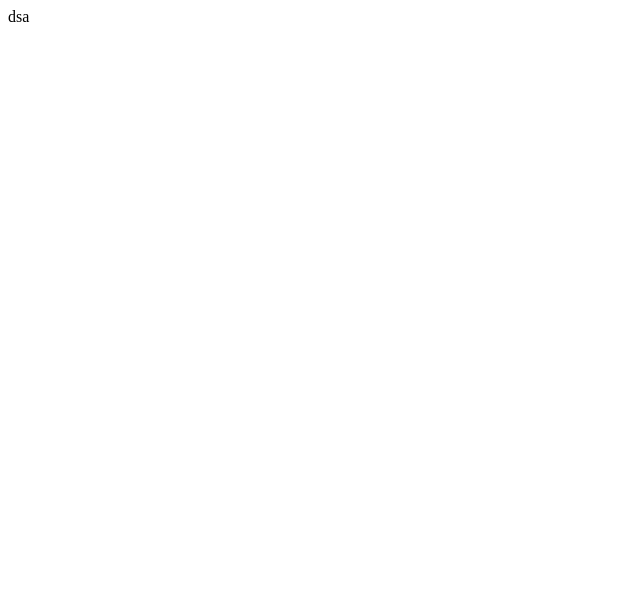
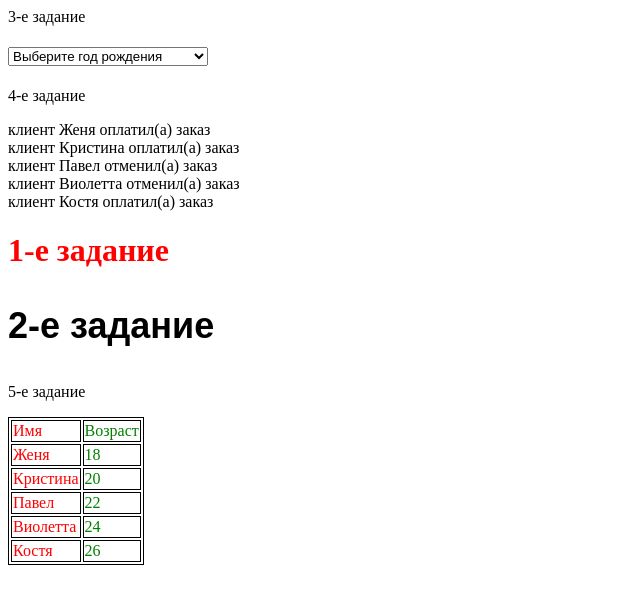
Before and after one commit to Resgul/myfreedom_lessons, a plain HTML site: page 4_homewok/index.html in a window 1280 px wide. Shown: the whole page, without its empty margins (0-640 px from the left). Drawn offline with Linux system fonts and the light colour scheme.

Commit message:
Add files via upload

```diff
--- a/4_homewok/index.html
+++ b/4_homewok/index.html
@@ -1 +1,13 @@
-dsa
+<html>
+  <script defer src="script.js"></script>
+<body>
+  <p>3-е задание</p>
+  <form>
+    <select style="width: 200px; margin: 5px 0;" name="birthYear">
+      <option hidden selected value="none">Выберите год рождения</option>
+    </select>
+  </form>
+  <p>4-е задание</p>
+  <ul class="my-list" style="list-style: none; padding: 0;"></ul>
+</body>
+</html>
--- /dev/null
+++ b/4_homewok/script.js
@@ -0,0 +1,99 @@
+/*1-е задание: написать функцию, которая принимает на вход 3 параметра:
+название тега, название цвета, содержимое. Функция должна сформировать необходимый тег,
+добавить необходимый стиль с цветом и внести содержимое.
+Попробовать попользоваться такой функцией в коде программы
+(не отправлять созданную разметку на страницу)*/
+function addElement(tagName, contentColor, tagContent) {
+    let newTag = document.createElement(tagName);
+    newTag.style.color = contentColor;
+    newTag.textContent = tagContent;
+    document.body.append(newTag);
+}
+addElement('h1', 'red', '1-е задание');
+
+/*2-е задание: создать с помощью js абзац (тег p). Добавить в него контент.
+Добавить к нему стили: размер 36px, жирный шрифт.
+Добавить абзац с текстом на страницу.*/
+let newParagraph = document.createElement('p');
+newParagraph.style.font = 'bold 36px arial';
+newParagraph.textContent = '2-е задание';
+document.body.append(newParagraph);
+
+/*3-е задание: вставить в страницу (в html документ) тег <select>.
+С помощью js добавить в этот select опции (option) под годы от 1960 по 2020.*/
+let currientSelect = document.querySelector('select');
+for (let i = 1960; i <= 2020; i++) {
+    // let newOption = document.createElement('option');
+    // newOption.textContent = i + ' год';
+    // newOption.setAttribute('value', i)
+    // currientSelect.appendChild(newOption);
+    // потом случайно нашел готовую конструкцию для создания опшенов, очень удобно ;D
+    let option = new Option(i + ' год', i)
+    currientSelect.appendChild(option);
+}
+
+/*4-е задание: вставить в страницу (в html документ) ul.
+Предусмотреть в коде следующий массив
+[
+{name: "Женя", order: true},
+{name: "Кристина", order: true},
+{name: "Павел", order: false},
+{name: "Виолетта", order: false},
+{name: "Костя", order: true}
+];
+
+Перебирать массив, для каждой ячейки массива создать li, наполнить li текстом:
+- Клиент Женя оплатил заказ
+- Клиент Павел отменил заказ
+... остальные li с контентом
+
+Маска получается такой:"Клиент ИМЯ СТАТУС заказ", где имя - свойство объекта
+(а объект тут это итая ячейка массива),
+статус зависит от от свойства order, если true, то оплатил, если false, то отменил*/
+let ul = document.querySelector('.my-list');
+let clients = [
+    {name: "Женя", order: true},
+    {name: "Кристина", order: true},
+    {name: "Павел", order: false},
+    {name: "Виолетта", order: false},
+    {name: "Костя", order: true}
+];
+for (let i = 0; i < clients.length; i++) {
+    let li = document.createElement('li');
+    let orderStatus = (clients[i].order) ? 'оплатил(а) заказ' : 'отменил(а) заказ';
+    li.textContent = `клиент ${clients[i].name} ${orderStatus}`;
+    ul.appendChild(li);
+}
+
+/*5-е задание: (можно подсмотреть решение в конспекте)
+Создать массив объектов с полями name, age. Создать html таблицу с двумя колонками,
+заполненную этими объектами. Name должно быть красного цвета, age - зеленого*/
+let p = document.createElement('p');
+p.textContent = '5-е задание';
+document.body.append(p);
+
+let table = document.createElement('table');
+let people = [
+    {name: "Имя", age: "Возраст"},
+    {name: "Женя", age: 18},
+    {name: "Кристина", age: 20},
+    {name: "Павел", age: 22},
+    {name: "Виолетта", age: 24},
+    {name: "Костя", age: 26}
+];
+table.style.border = '1px solid black'
+document.body.append(table);
+for (let i = 0; i < people.length; i++) {
+    let tr = document.createElement('tr');
+    table.append(tr);
+    let tdName = document.createElement('td');
+    tdName.style.color = 'red';
+    tdName.style.border = '1px solid black'
+    tdName.textContent = people[i].name;
+    tr.append(tdName);
+    let tdAge = document.createElement('td');
+    tdAge.style.border = '1px solid black'
+    tdAge.style.color = 'green';
+    tdAge.textContent = people[i].age;
+    tr.append(tdAge);
+}
```
